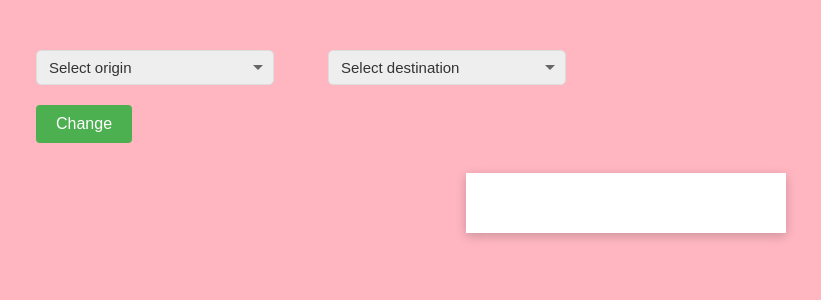
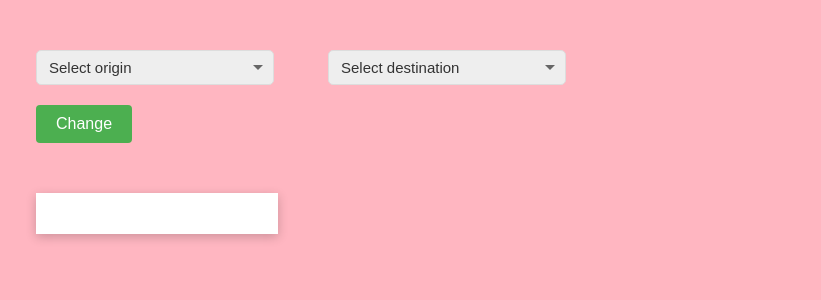
Before and after one commit to ezatul18/TT8L-06, a Flask app: page / in a window 1280 px wide. Shown: the part 75-375 px from the top of the page, without its empty margins (14-835 px from the left). Run offline with Flask 3, Linux system fonts and the light colour scheme.

Commit message:
css calendar

```diff
--- a/Ticketing/static/styles.css
+++ b/Ticketing/static/styles.css
@@ -99,12 +99,14 @@ ul li a:hover {
 }
 
 .date-picker {
+    padding: 8px 12px;
+    margin-left: 50px;
+    padding-right: 30px;
+    margin-top: 50px;
     position: relative;
-    width: 100%;
-    max-width: 320px;
-    height: 60px;
+    max-width: 200px;
+    height: 25px;
     background-color: #fff;
-    margin: 30px auto;
     box-shadow: 0px 3px 10px rgba(0, 0, 0, 0.2);
     user-select: none;
 }
```
